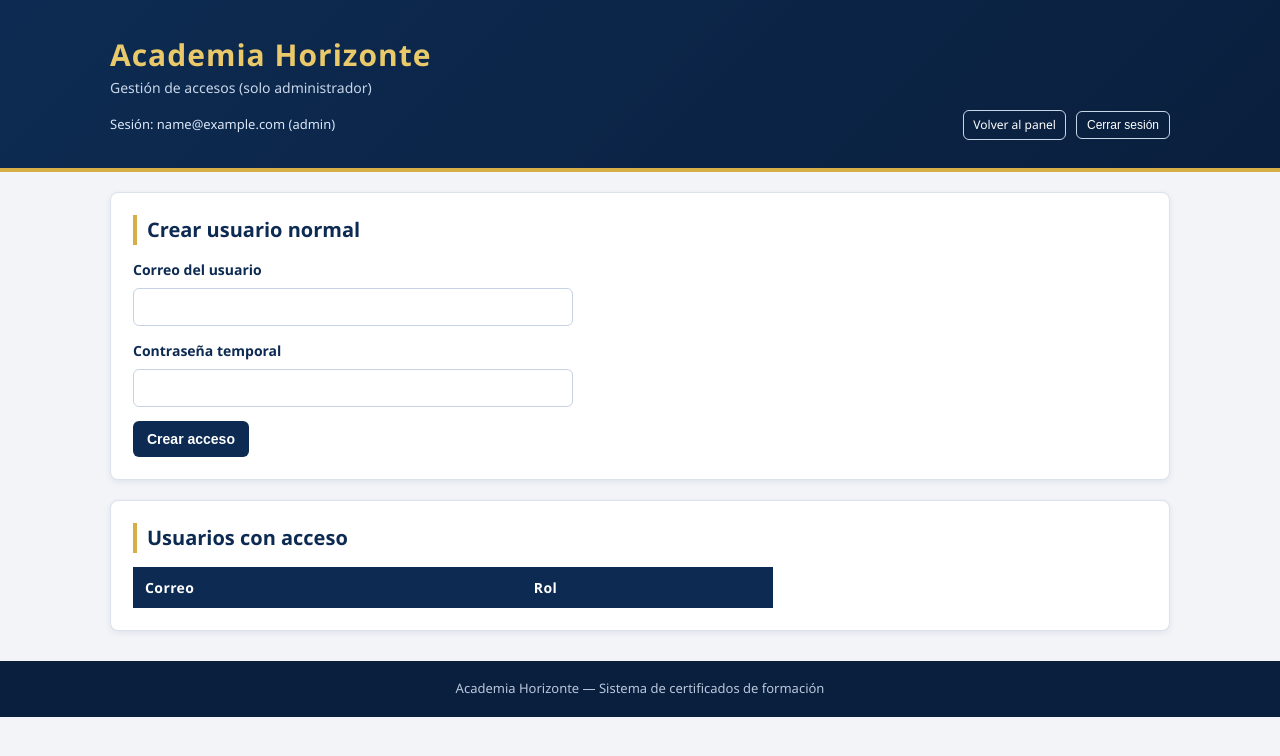
After one commit to GGAGUILARG/Proyectoscertificadosuniversidad, a Flask app: page /admin/usuarios in a window 1280 px wide. The commit adds this page. Shown: the top 756 px of the page. Run offline with Flask 3, Linux system fonts and the light colour scheme; the visitor is signed in with stand-in values (Sample User, id 1); lists and menus that the app fills with data are empty.

Commit message:
Agregar login con roles y gestión de usuarios

```diff
--- a/app.py
+++ b/app.py
@@ -17,9 +17,14 @@ Reglas de negocio (todos los limites INCLUYEN el valor):
   - Un certificado por cada combinacion (Identificacion + Programa).
 """
 
-from flask import Flask, render_template, abort, request
+import json
+import os
+from functools import wraps
+
+from flask import Flask, render_template, abort, request, redirect, url_for, session, flash
 from openpyxl import load_workbook
 from pathlib import Path
+from werkzeug.security import check_password_hash, generate_password_hash
 
 # ============================================================
 # BODEGA: rutas y datos de entrada (no se escriben, solo leen)
@@ -37,7 +42,251 @@ RUTA_NOTAS   = RAIZ / "INSUMOS" / "Registro_Evaluaciones.xlsx" # notas y asisten
 UMBRAL_PROMEDIO   = 70   # nota minima para aprobar
 UMBRAL_ASISTENCIA = 80   # asistencia minima para tener certificado
 
+
+def cargar_variables_locales_entorno():
+    """
+    Carga variables desde .env solo en desarrollo local.
+    En Vercel las variables se definen en Project Settings.
+    """
+    ruta_env = RAIZ / ".env"
+    if not ruta_env.exists():
+        return
+
+    try:
+        lineas = ruta_env.read_text(encoding="utf-8").splitlines()
+    except OSError:
+        return
+
+    for linea in lineas:
+        texto = linea.strip()
+        if not texto or texto.startswith("#"):
+            continue
+
+        if "=" not in texto:
+            continue
+
+        clave, valor = texto.split("=", 1)
+        clave = clave.strip()
+        valor = valor.strip()
+
+        if not clave:
+            continue
+
+        os.environ.setdefault(clave, valor)
+
+
+cargar_variables_locales_entorno()
+
 app = Flask(__name__)
+app.config["SECRET_KEY"] = os.getenv("SECRET_KEY", "cambiar-esta-clave-en-entorno")
+
+RUTA_USUARIOS = Path(os.getenv("RUTA_USUARIOS", "usuarios_locales.json"))
+if not RUTA_USUARIOS.is_absolute():
+    RUTA_USUARIOS = RAIZ / RUTA_USUARIOS
+
+
+def normalizar_usuario(item):
+    if not isinstance(item, dict):
+        return None
+
+    correo = str(item.get("correo", "")).strip().lower()
+    rol = str(item.get("rol", "normal")).strip().lower()
+    clave_hash = str(item.get("clave_hash", "")).strip()
+    clave = str(item.get("clave", "")).strip()
+
+    if not correo:
+        return None
+
+    if rol not in {"admin", "normal"}:
+        rol = "normal"
+
+    return {
+        "correo": correo,
+        "rol": rol,
+        "clave_hash": clave_hash,
+        "clave": clave,
+    }
+
+
+def leer_usuarios_desde_texto_json(texto):
+    if not texto:
+        return []
+
+    try:
+        datos = json.loads(texto)
+    except json.JSONDecodeError:
+        return []
+
+    if not isinstance(datos, list):
+        return []
+
+    usuarios = []
+    for item in datos:
+        usuario = normalizar_usuario(item)
+        if usuario is not None:
+            usuarios.append(usuario)
+
+    return usuarios
+
+
+def obtener_admin_inicial_desde_entorno():
+    correo = os.getenv("ADMIN_CORREO", "").strip().lower()
+    clave_hash = os.getenv("ADMIN_CLAVE_HASH", "").strip()
+    clave = os.getenv("ADMIN_CLAVE", "").strip()
+
+    if not correo:
+        return None
+
+    if not clave_hash and not clave:
+        return None
+
+    return {
+        "correo": correo,
+        "rol": "admin",
+        "clave_hash": clave_hash,
+        "clave": clave,
+    }
+
+
+def guardar_usuarios_autorizados(usuarios):
+    try:
+        RUTA_USUARIOS.parent.mkdir(parents=True, exist_ok=True)
+        with RUTA_USUARIOS.open("w", encoding="utf-8") as archivo:
+            json.dump(usuarios, archivo, ensure_ascii=False, indent=2)
+    except OSError:
+        return False
+
+    return True
+
+
+def cargar_usuarios_autorizados():
+    """
+    Lee usuarios desde usuarios_locales.json (si existe).
+    Si no existe, usa la variable de entorno USUARIOS_JSON.
+
+    El admin inicial tambien puede llegar por entorno:
+      ADMIN_CORREO + ADMIN_CLAVE_HASH (o ADMIN_CLAVE para pruebas).
+
+    Formato esperado (lista JSON):
+      [
+        {"correo": "admin@academia.cr", "rol": "admin", "clave_hash": "..."},
+        {"correo": "usuario@academia.cr", "rol": "normal", "clave_hash": "..."}
+      ]
+
+    Tambien acepta "clave" (texto plano) para pruebas locales,
+    pero en produccion se recomienda usar solo "clave_hash".
+    """
+    if RUTA_USUARIOS.exists():
+        try:
+            texto_archivo = RUTA_USUARIOS.read_text(encoding="utf-8")
+        except OSError:
+            texto_archivo = ""
+        usuarios = leer_usuarios_desde_texto_json(texto_archivo)
+    else:
+        texto_entorno = os.getenv("USUARIOS_JSON", "").strip()
+        usuarios = leer_usuarios_desde_texto_json(texto_entorno)
+
+    admin_inicial = obtener_admin_inicial_desde_entorno()
+    if admin_inicial is not None:
+        correos = {u["correo"] for u in usuarios}
+        if admin_inicial["correo"] not in correos:
+            usuarios.append(admin_inicial)
+
+    return usuarios
+
+
+def crear_usuario_normal(correo, clave):
+    correo_limpio = correo.strip().lower()
+    clave_limpia = clave.strip()
+
+    if not correo_limpio or "@" not in correo_limpio:
+        return False, "El correo no es válido."
+
+    if len(clave_limpia) < 8:
+        return False, "La contraseña debe tener al menos 8 caracteres."
+
+    usuarios = cargar_usuarios_autorizados()
+    existe = any(u["correo"] == correo_limpio for u in usuarios)
+    if existe:
+        return False, "Ese correo ya tiene acceso."
+
+    usuarios.append({
+        "correo": correo_limpio,
+        "rol": "normal",
+        "clave_hash": generate_password_hash(clave_limpia),
+        "clave": "",
+    })
+
+    if not guardar_usuarios_autorizados(usuarios):
+        return False, "No se pudo guardar el usuario. En Vercel necesitás un almacenamiento externo para persistir altas."
+
+    return True, "Acceso creado correctamente."
+
+
+def listar_usuarios_publicos():
+    usuarios = cargar_usuarios_autorizados()
+    ordenados = sorted(usuarios, key=lambda u: (u["rol"], u["correo"]))
+    return [{"correo": u["correo"], "rol": u["rol"]} for u in ordenados]
+
+
+def validar_credenciales(correo, clave):
+    correo_limpio = correo.strip().lower()
+
+    for usuario in cargar_usuarios_autorizados():
+        if usuario["correo"] != correo_limpio:
+            continue
+
+        if usuario["clave_hash"]:
+            if check_password_hash(usuario["clave_hash"], clave):
+                return {"correo": usuario["correo"], "rol": usuario["rol"]}
+            return None
+
+        if usuario["clave"] and usuario["clave"] == clave:
+            return {"correo": usuario["correo"], "rol": usuario["rol"]}
+
+        return None
+
+    return None
+
+
+def obtener_usuario_actual():
+    correo = session.get("usuario_correo")
+    rol = session.get("usuario_rol")
+
+    if not correo or not rol:
+        return None
+
+    return {
+        "correo": correo,
+        "rol": rol,
+        "es_admin": rol == "admin",
+    }
+
+
+def login_requerido(funcion_vista):
+    @wraps(funcion_vista)
+    def envoltura(*args, **kwargs):
+        usuario = obtener_usuario_actual()
+        if usuario is None:
+            return redirect(url_for("pagina_login", siguiente=request.path))
+        return funcion_vista(*args, **kwargs)
+
+    return envoltura
+
+
+def admin_requerido(funcion_vista):
+    @wraps(funcion_vista)
+    def envoltura(*args, **kwargs):
+        usuario = obtener_usuario_actual()
+        if usuario is None:
+            return redirect(url_for("pagina_login", siguiente=request.path))
+
+        if not usuario["es_admin"]:
+            abort(403)
+
+        return funcion_vista(*args, **kwargs)
+
+    return envoltura
 
 
 # ============================================================
@@ -293,11 +542,93 @@ def calcular_inconsistencias():
 # SALON: rutas web que muestran la informacion
 # ============================================================
 
+
+@app.route("/login", methods=["GET", "POST"])
+def pagina_login():
+    if obtener_usuario_actual() is not None:
+        return redirect(url_for("pagina_listado"))
+
+    if not cargar_usuarios_autorizados():
+        flash("No hay usuarios configurados. Definí un admin con ADMIN_CORREO y ADMIN_CLAVE_HASH.")
+
+    if request.method == "POST":
+        correo = request.form.get("correo", "").strip()
+        clave = request.form.get("clave", "")
+        usuario = validar_credenciales(correo, clave)
+
+        if usuario is None:
+            flash("Correo o contraseña incorrectos.")
+            return render_template("login.html", correo_intentado=correo)
+
+        session["usuario_correo"] = usuario["correo"]
+        session["usuario_rol"] = usuario["rol"]
+
+        siguiente = request.args.get("siguiente")
+        if siguiente and siguiente.startswith("/"):
+            return redirect(siguiente)
+
+        return redirect(url_for("pagina_listado"))
+
+    return render_template("login.html", correo_intentado="")
+
+
+@app.route("/logout", methods=["POST"])
+@login_requerido
+def cerrar_sesion():
+    session.clear()
+    return redirect(url_for("pagina_login"))
+
+
+@app.route("/admin/usuarios", methods=["GET", "POST"])
+@login_requerido
+@admin_requerido
+def pagina_admin_usuarios():
+    usuario = obtener_usuario_actual()
+
+    if request.method == "POST":
+        correo = request.form.get("correo", "")
+        clave = request.form.get("clave", "")
+
+        creado, mensaje = crear_usuario_normal(correo, clave)
+        flash(mensaje)
+
+        if creado:
+            return redirect(url_for("pagina_admin_usuarios"))
+
+        usuarios = listar_usuarios_publicos()
+        return render_template(
+            "admin_usuarios.html",
+            usuario=usuario,
+            usuarios=usuarios,
+            correo_intentado=correo,
+        )
+
+    usuarios = listar_usuarios_publicos()
+    return render_template(
+        "admin_usuarios.html",
+        usuario=usuario,
+        usuarios=usuarios,
+        correo_intentado="",
+    )
+
 # RUTA: pagina principal con el listado de resultados
 @app.route("/")
+@login_requerido
 def pagina_listado():
+    usuario = obtener_usuario_actual()
+
     resultados = calcular_resultados()          # FUNCION: resultados validados
-    inconsistencias = calcular_inconsistencias() # FUNCION: datos que no encajan
+    es_admin = usuario["es_admin"]
+
+    if es_admin:
+        inconsistencias = calcular_inconsistencias() # FUNCION: datos que no encajan
+    else:
+        inconsistencias = {
+            "sin_evaluaciones": [],
+            "sin_maestro": [],
+            "sin_certificado": [],
+        }
+
     programas = obtener_programas()              # FUNCION: programas del maestro
 
     # VARIABLE: filtro elegido en la pagina (?programa=...), "todos" por defecto
@@ -340,12 +671,16 @@ def pagina_listado():
         inconsistencias=inconsistencias,
         programas=programas,
         programa_seleccionado=programa_filtro,
+        usuario=usuario,
+        es_admin=es_admin,
     )
 
 
 # RUTA: vista individual del certificado de un estudiante
 @app.route("/certificado/<identificacion>/<programa>")
+@login_requerido
 def pagina_certificado(identificacion, programa):
+    usuario = obtener_usuario_actual()
     resultados = calcular_resultados()
 
     resultado = None  # VARIABLE: guardara el resultado buscado
@@ -373,6 +708,7 @@ def pagina_certificado(identificacion, programa):
         resultado=resultado,
         formatear=formatear_numero,
         fecha_emision=fecha_emision,
+        usuario=usuario,
     )
 
 
--- a/static/style.css
+++ b/static/style.css
@@ -49,6 +49,53 @@ body {
 .subtitulo {
     color: #c8d6ea;
     font-size: 14px;
+}
+
+.barra-usuario {
+    margin-top: 12px;
+    display: flex;
+    justify-content: space-between;
+    align-items: center;
+    gap: 12px;
+    font-size: 13px;
+    color: #dbe7f8;
+}
+
+.barra-usuario form {
+    margin: 0;
+}
+
+.acciones-usuario {
+    display: flex;
+    align-items: center;
+    gap: 10px;
+}
+
+.enlace-admin {
+    color: #ffffff;
+    text-decoration: none;
+    border: 1px solid #c8d6ea;
+    border-radius: 6px;
+    padding: 5px 9px;
+    font-size: 12px;
+}
+
+.enlace-admin:hover {
+    background: rgba(255, 255, 255, 0.1);
+}
+
+.boton-salir {
+    border: 1px solid #c8d6ea;
+    background: transparent;
+    color: #ffffff;
+    border-radius: 6px;
+    padding: 6px 10px;
+    font-size: 12px;
+    cursor: pointer;
+}
+
+.boton-salir:hover {
+    background: rgba(255, 255, 255, 0.1);
 }
 
 /* ---------- Tarjetas de resumen ---------- */
@@ -295,6 +342,31 @@ body {
     background: #eef1f6;
 }
 
+.barra-usuario-certificado {
+    max-width: 900px;
+    margin: 18px auto 8px;
+    padding: 0 20px;
+    color: var(--azul-marino);
+}
+
+.barra-usuario-certificado .boton-salir {
+    color: var(--azul-marino);
+    border-color: var(--azul-marino);
+}
+
+.barra-usuario-certificado .enlace-admin {
+    color: var(--azul-marino);
+    border-color: var(--azul-marino);
+}
+
+.barra-usuario-certificado .boton-salir:hover {
+    background: rgba(13, 43, 82, 0.08);
+}
+
+.barra-usuario-certificado .enlace-admin:hover {
+    background: rgba(13, 43, 82, 0.08);
+}
+
 .barra-acciones {
     display: flex;
     justify-content: space-between;
@@ -459,6 +531,10 @@ body {
         background: #ffffff;
     }
 
+    .barra-usuario-certificado {
+        display: none;
+    }
+
     .barra-acciones {
         display: none;
     }
@@ -470,3 +546,137 @@ body {
         max-width: 100%;
     }
 }
+
+/* ============================================================
+   Pantalla de login
+   ============================================================ */
+
+.cuerpo-login {
+    min-height: 100vh;
+    display: grid;
+    place-items: center;
+    background: linear-gradient(135deg, #eef2f8, #dfe8f4);
+    padding: 16px;
+}
+
+.tarjeta-login {
+    width: 100%;
+    max-width: 420px;
+    background: #ffffff;
+    border: 1px solid #dbe2ec;
+    border-top: 5px solid var(--dorado);
+    border-radius: 10px;
+    padding: 24px;
+    box-shadow: 0 8px 26px rgba(13, 43, 82, 0.14);
+}
+
+.tarjeta-login h1 {
+    color: var(--azul-marino);
+    font-size: 28px;
+    margin-bottom: 4px;
+}
+
+.subtitulo-login {
+    color: #5a6b84;
+    font-size: 14px;
+    margin-bottom: 14px;
+}
+
+.alerta-login {
+    background: #fdecec;
+    border: 1px solid #f0c0c0;
+    color: #a12828;
+    border-radius: 6px;
+    padding: 8px 10px;
+    margin-bottom: 12px;
+    font-size: 14px;
+}
+
+.form-login {
+    display: grid;
+    gap: 8px;
+}
+
+.form-login label {
+    font-weight: 600;
+    color: var(--azul-marino);
+    font-size: 14px;
+}
+
+.form-login input {
+    border: 1px solid #c6d2e4;
+    border-radius: 6px;
+    padding: 10px;
+    font-size: 14px;
+    margin-bottom: 6px;
+}
+
+.form-login button {
+    margin-top: 4px;
+    border: none;
+    border-radius: 6px;
+    padding: 10px;
+    background: var(--azul-marino);
+    color: #ffffff;
+    font-weight: 600;
+    font-size: 14px;
+    cursor: pointer;
+}
+
+.form-login button:hover {
+    background: var(--azul-oscuro);
+}
+
+/* ============================================================
+   Gestión de usuarios (admin)
+   ============================================================ */
+
+.mensaje-admin {
+    background: #f4f9ea;
+    border: 1px solid #cde3a0;
+    color: #466122;
+    border-radius: 6px;
+    padding: 8px 10px;
+    margin-bottom: 12px;
+    font-size: 14px;
+}
+
+.form-admin {
+    display: grid;
+    gap: 8px;
+    max-width: 440px;
+}
+
+.form-admin label {
+    font-weight: 600;
+    color: var(--azul-marino);
+    font-size: 14px;
+}
+
+.form-admin input {
+    border: 1px solid #c6d2e4;
+    border-radius: 6px;
+    padding: 10px;
+    font-size: 14px;
+    margin-bottom: 6px;
+}
+
+.form-admin button {
+    width: fit-content;
+    border: none;
+    border-radius: 6px;
+    padding: 10px 14px;
+    background: var(--azul-marino);
+    color: #ffffff;
+    font-weight: 600;
+    font-size: 14px;
+    cursor: pointer;
+}
+
+.form-admin button:hover {
+    background: var(--azul-oscuro);
+}
+
+.tabla-usuarios {
+    max-width: 640px;
+}
--- /dev/null
+++ b/templates/admin_usuarios.html
@@ -0,0 +1,73 @@
+<!DOCTYPE html>
+<html lang="es">
+<head>
+    <meta charset="UTF-8">
+    <meta name="viewport" content="width=device-width, initial-scale=1.0">
+    <title>Gestión de accesos - Academia Horizonte</title>
+    <link rel="stylesheet" href="{{ url_for('static', filename='style.css') }}">
+</head>
+<body>
+    <header class="encabezado">
+        <div class="contenedor">
+            <h1>Academia Horizonte</h1>
+            <p class="subtitulo">Gestión de accesos (solo administrador)</p>
+            <div class="barra-usuario">
+                <span>Sesión: {{ usuario.correo }} ({{ usuario.rol }})</span>
+                <div class="acciones-usuario">
+                    <a class="enlace-admin" href="{{ url_for('pagina_listado') }}">Volver al panel</a>
+                    <form method="post" action="{{ url_for('cerrar_sesion') }}">
+                        <button type="submit" class="boton-salir">Cerrar sesión</button>
+                    </form>
+                </div>
+            </div>
+        </div>
+    </header>
+
+    <main class="contenedor">
+        <section class="panel">
+            <h2>Crear usuario normal</h2>
+
+            {% with mensajes = get_flashed_messages() %}
+                {% if mensajes %}
+                    <p class="mensaje-admin">{{ mensajes[0] }}</p>
+                {% endif %}
+            {% endwith %}
+
+            <form class="form-admin" method="post">
+                <label for="correo">Correo del usuario</label>
+                <input id="correo" name="correo" type="email" value="{{ correo_intentado }}" required autocomplete="email">
+
+                <label for="clave">Contraseña temporal</label>
+                <input id="clave" name="clave" type="password" required autocomplete="new-password" minlength="8">
+
+                <button type="submit">Crear acceso</button>
+            </form>
+        </section>
+
+        <section class="panel">
+            <h2>Usuarios con acceso</h2>
+
+            <table class="tabla tabla-usuarios">
+                <thead>
+                    <tr>
+                        <th>Correo</th>
+                        <th>Rol</th>
+                    </tr>
+                </thead>
+                <tbody>
+                    {% for item in usuarios %}
+                    <tr>
+                        <td>{{ item.correo }}</td>
+                        <td>{{ item.rol }}</td>
+                    </tr>
+                    {% endfor %}
+                </tbody>
+            </table>
+        </section>
+    </main>
+
+    <footer class="pie">
+        <div class="contenedor">Academia Horizonte &mdash; Sistema de certificados de formación</div>
+    </footer>
+</body>
+</html>
```
Also changed, not shown: templates/certificado.html (+12 -0 lines), templates/index.html (+14 -1 lines), templates/login.html (added, +31 -0 lines), 1 other file.
